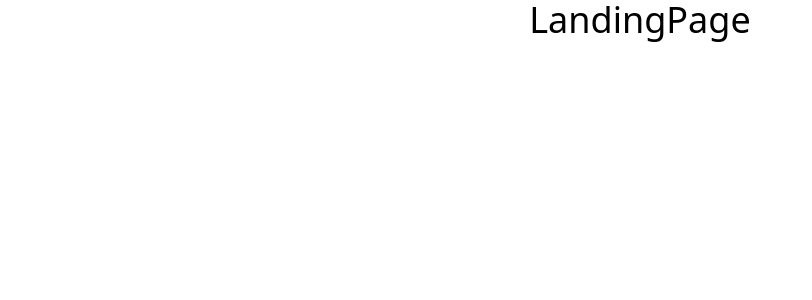
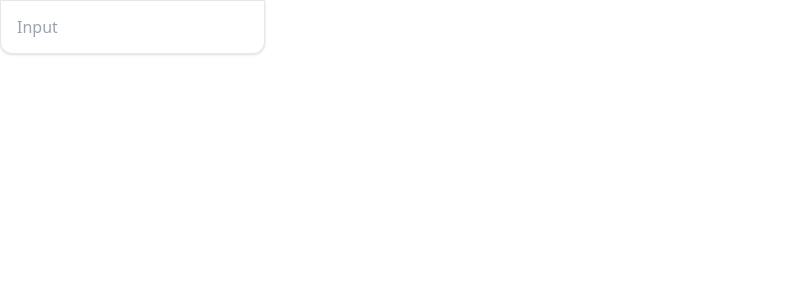
Before and after one commit to Yasela-dissanayake/MaternyCare, a React (Vite) app in the folder frontend/: page / in a window 1280 px wide. Shown: the top 300 px of the page, without its empty margins (0-812 px from the left). Built offline with nearby package versions, Linux system fonts and the light colour scheme.

Commit message:
feat: input field component created

```diff
--- /dev/null
+++ b/frontend/src/components/InputField.tsx
@@ -0,0 +1,25 @@
+import React, { ChangeEvent } from "react";
+
+interface InputFieldProps {
+  value: string;
+  onChange: (value: string) => void;
+}
+
+const InputField: React.FC<InputFieldProps> = ({ value, onChange }) => {
+  //   const handleInputChange = (event: ChangeEvent<HTMLInputElement>) => {
+  //     onChange(event.target.value);
+  //   };
+
+  return (
+    <input
+      className={`shadow appearance-none border rounded-b-xl py-4 px-4 w-auto text-gray-700 leading-tight focus:outline-[#0D99FF] focus:shadow-outline`}
+      id={value}
+      type="text"
+      //   value={value}
+      //   onChange={handleInputChange}
+      placeholder={value}
+    />
+  );
+};
+
+export default InputField;
--- a/frontend/src/views/LandingPage.tsx
+++ b/frontend/src/views/LandingPage.tsx
@@ -1,7 +1,12 @@
 import React from "react";
+import InputField from "../components/InputField";
 
 const LandingPage = () => {
-  return <div className="text-center text-4xl">LandingPage</div>;
+  return (
+    <div className="">
+      <InputField onChange={() => {}} value="Input" />
+    </div>
+  );
 };
 
 export default LandingPage;
```
